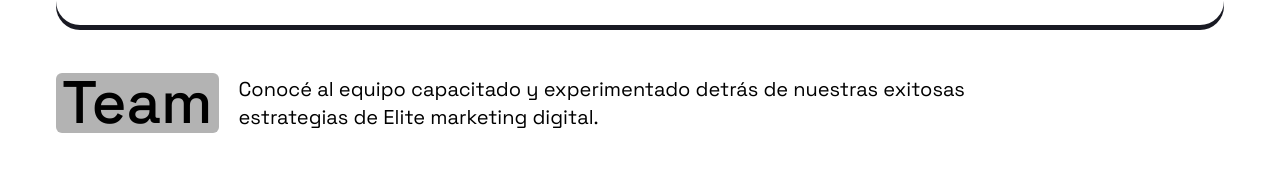
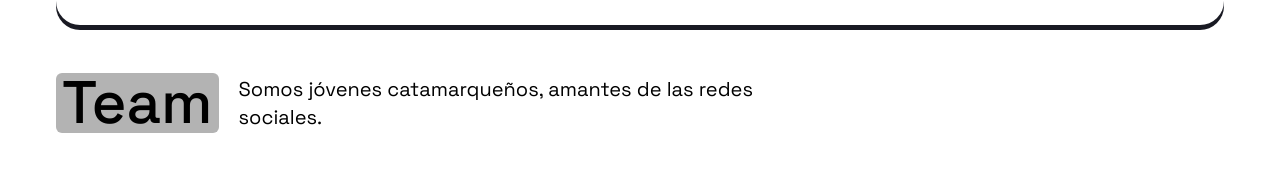
Before and after one commit to guishex2001/elite-landing, an Astro site: page / in a window 1280 px wide. Shown: the part 1570-1760 px from the top of the page. Built offline with nearby package versions, Linux system fonts and the light colour scheme; Astro itself is replaced by a stand-in of ours.

Commit message:
Update Team.astro

```diff
--- a/src/components/Team.astro
+++ b/src/components/Team.astro
@@ -25,7 +25,7 @@ import Collapse from "./Collapse.astro";
     </div>
 
     <div class="relative flex flex-col items-center md:flex-row pt-6">
-        <Topic title="Team" description="Conocé al equipo capacitado y experimentado detrás de nuestras exitosas estrategias de Elite marketing digital."/>
+        <Topic title="Team" description="Somos jóvenes catamarqueños, amantes de las redes sociales."/>
     </div>
 
     <div class="flex-row items-center py-5" id="team">
```
